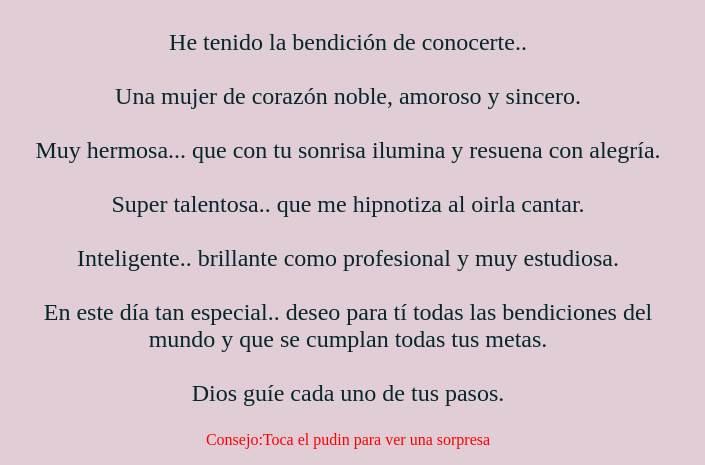
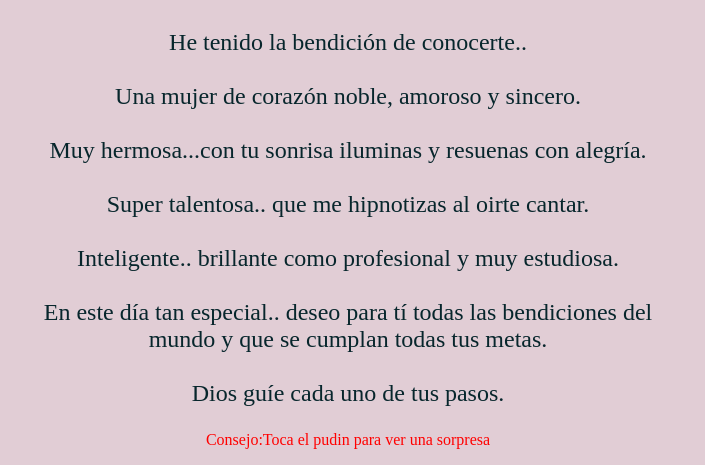
Before and after one commit to L3orua/Hbday, a plain HTML site: page index.html in a window 1280 px wide. Shown: the part 678-1143 px from the top of the page, without its empty margins (292-997 px from the left). Drawn offline with Linux system fonts and the light colour scheme; a web font is replaced by a local one.

Commit message:
Update index.html

```diff
--- a/index.html
+++ b/index.html
@@ -17,9 +17,9 @@
 
    <h1>Para mi Flor</h1>
 
-  <p>He tenido la bendición de conocerte..  </br> </br> Una mujer de corazón noble, amoroso y sincero. </br> </br>Muy hermosa... que con tu sonrisa ilumina y resuena con alegría.
+  <p>He tenido la bendición de conocerte..  </br> </br> Una mujer de corazón noble, amoroso y sincero. </br> </br>Muy hermosa...con tu sonrisa iluminas y resuenas con alegría.
     </br></br>
-    Super talentosa.. que me hipnotiza al oirla cantar.
+    Super talentosa.. que me hipnotizas al oirte cantar.
     </br></br>
      Inteligente.. brillante como profesional y muy estudiosa.
      </br></br>
```
